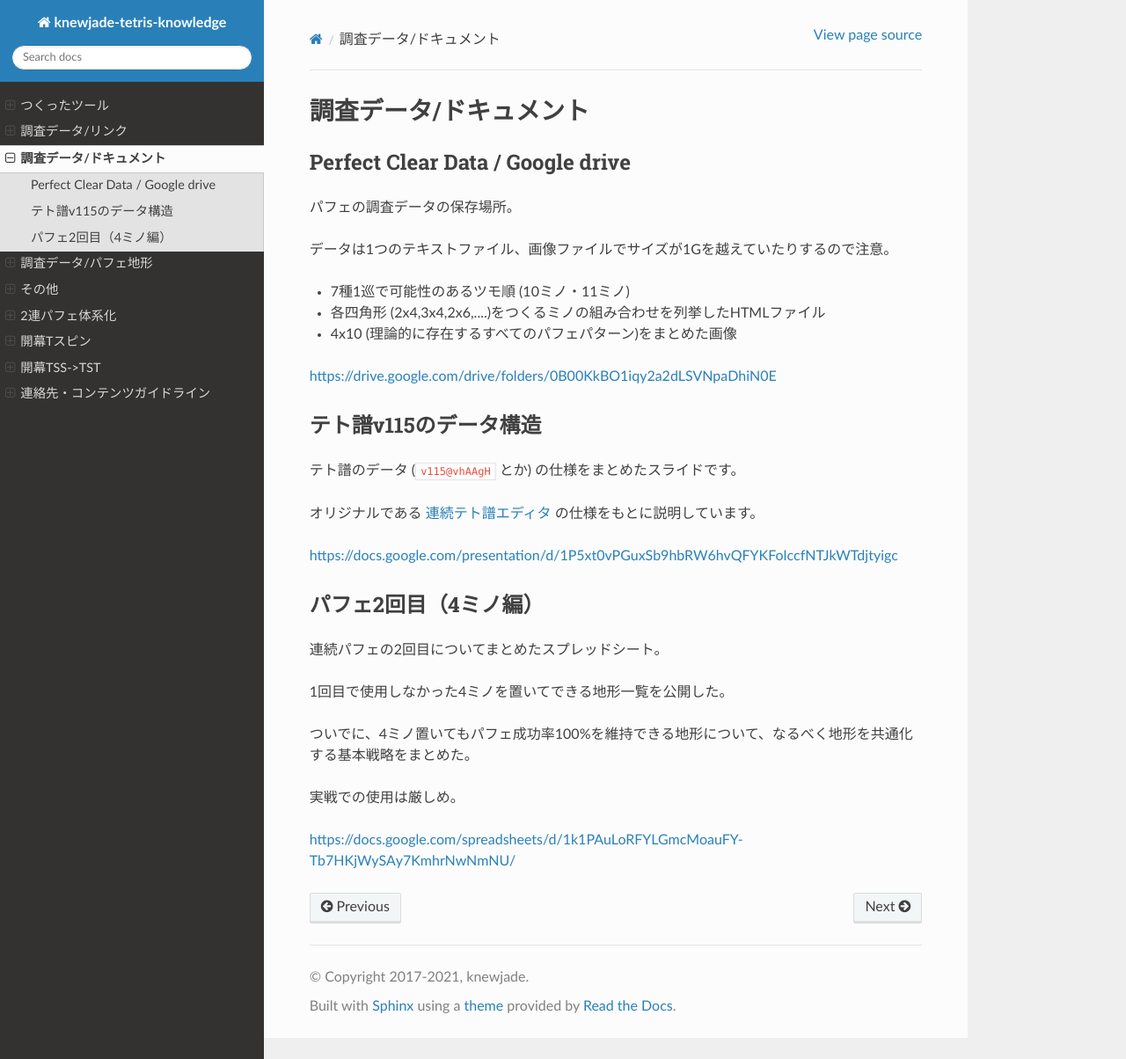
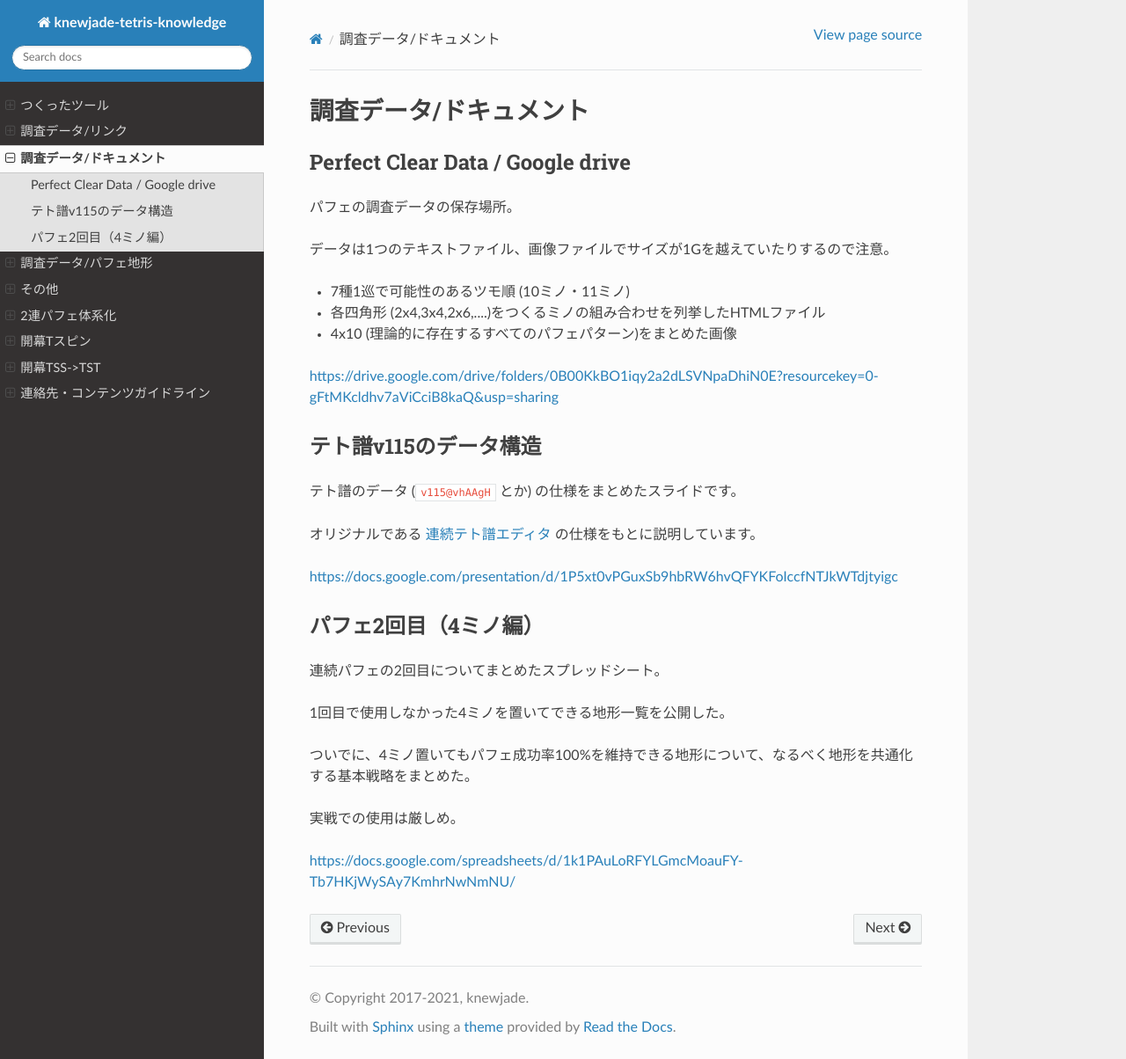
Before and after one commit to knewjade/tetris-knowledge-sphinx, a Sphinx documentation site: the page built from source/publish_docs.rst, in a window 1280 px wide and 1204 px high. Shown: the whole window at 88% size. Built offline with Sphinx 7.4.7 and the Read the Docs theme 2.0.0, drawn with Linux system fonts in a browser that asks for light colours; part of the change alters nothing that is shown.

Commit message:
Update publish_docs.rst

```diff
--- a/source/publish_docs.rst
+++ b/source/publish_docs.rst
@@ -15,7 +15,7 @@ Perfect Clear Data / Google drive
 * 各四角形 (2x4,3x4,2x6,....)をつくるミノの組み合わせを列挙したHTMLファイル
 * 4x10 (理論的に存在するすべてのパフェパターン)をまとめた画像
 
-https://drive.google.com/drive/folders/0B00KkBO1iqy2a2dLSVNpaDhiN0E
+https://drive.google.com/drive/folders/0B00KkBO1iqy2a2dLSVNpaDhiN0E?resourcekey=0-gFtMKcldhv7aViCciB8kaQ&usp=sharing
 
 
 テト譜v115のデータ構造
```
